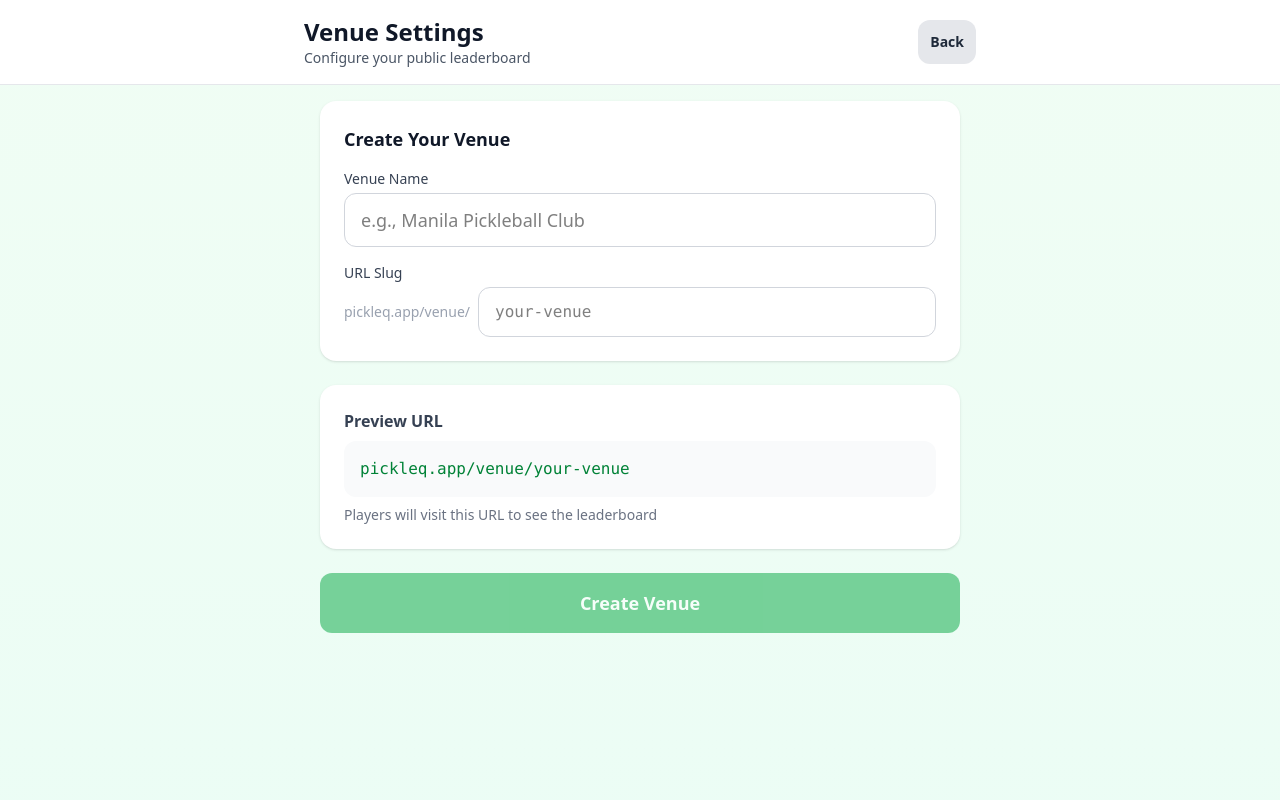
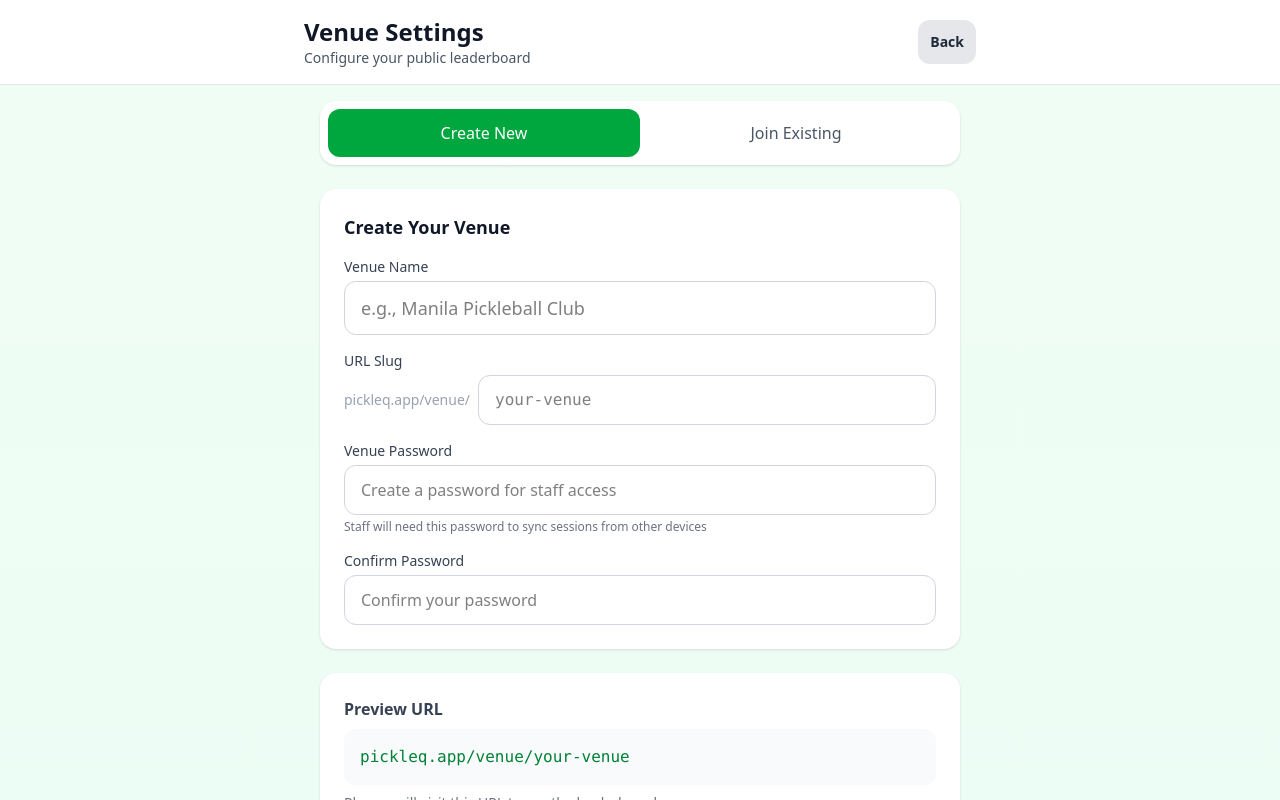
Before and after one commit to beatobongco/pickleq, a React (Vite) app: page / in a window 1280 px wide. Both pictures are taken after a click on the button "⚙️". Shown: the top 800 px of the page. Built offline with nearby package versions, Linux system fonts and the light colour scheme; no server answers.

Commit message:
Add password protection

```diff
--- a/src/screens/VenueSetupScreen.tsx
+++ b/src/screens/VenueSetupScreen.tsx
@@ -5,14 +5,20 @@ import {
   getLocalVenue,
   checkSlugAvailable,
   createVenue,
+  joinVenue,
   clearLocalVenue,
   isSupabaseConfigured,
 } from '../utils/supabase';
 
 export function VenueSetupScreen() {
   const { setScreen } = useSession();
+  const [mode, setMode] = useState<'create' | 'join'>('create');
   const [name, setName] = useState('');
   const [slug, setSlug] = useState('');
+  const [password, setPassword] = useState('');
+  const [confirmPassword, setConfirmPassword] = useState('');
+  const [joinSlug, setJoinSlug] = useState('');
+  const [joinPassword, setJoinPassword] = useState('');
   const [isChecking, setIsChecking] = useState(false);
   const [isAvailable, setIsAvailable] = useState<boolean | null>(null);
   const [isSaving, setIsSaving] = useState(false);
@@ -23,7 +29,7 @@ export function VenueSetupScreen() {
 
   // Auto-generate slug from name
   useEffect(() => {
-    if (!existingVenue) {
+    if (!existingVenue && mode === 'create') {
       const generated = name
         .toLowerCase()
         .replace(/[^a-z0-9\s-]/g, '')
@@ -33,11 +39,11 @@ export function VenueSetupScreen() {
       setSlug(generated);
       setIsAvailable(null);
     }
-  }, [name, existingVenue]);
+  }, [name, existingVenue, mode]);
 
   // Check slug availability with debounce
   useEffect(() => {
-    if (!slug || slug.length < 3 || existingVenue) {
+    if (!slug || slug.length < 3 || existingVenue || mode !== 'create') {
       setIsAvailable(null);
       return;
     }
@@ -50,9 +56,9 @@ export function VenueSetupScreen() {
     }, 500);
 
     return () => clearTimeout(timer);
-  }, [slug, existingVenue]);
+  }, [slug, existingVenue, mode]);
 
-  const handleSave = async () => {
+  const handleCreate = async () => {
     if (!name.trim() || !slug.trim()) {
       setError('Please enter a venue name');
       return;
@@ -68,10 +74,25 @@ export function VenueSetupScreen() {
       return;
     }
 
+    if (!password.trim()) {
+      setError('Please enter a password');
+      return;
+    }
+
+    if (password.length < 4) {
+      setError('Password must be at least 4 characters');
+      return;
+    }
+
+    if (password !== confirmPassword) {
+      setError('Passwords do not match');
+      return;
+    }
+
     setIsSaving(true);
     setError(null);
 
-    const venue = await createVenue(slug, name.trim());
+    const venue = await createVenue(slug, name.trim(), password);
 
     if (venue) {
       setScreen('setup');
@@ -82,11 +103,40 @@ export function VenueSetupScreen() {
     setIsSaving(false);
   };
 
+  const handleJoin = async () => {
+    if (!joinSlug.trim()) {
+      setError('Please enter the venue URL slug');
+      return;
+    }
+
+    if (!joinPassword.trim()) {
+      setError('Please enter the venue password');
+      return;
+    }
+
+    setIsSaving(true);
+    setError(null);
+
+    const result = await joinVenue(joinSlug.trim(), joinPassword);
+
+    if (result.success) {
+      setScreen('setup');
+    } else {
+      setError(result.error || 'Failed to join venue');
+    }
+
+    setIsSaving(false);
+  };
+
   const handleDisconnect = () => {
     if (confirm('Are you sure? This will disconnect this device from the venue.')) {
       clearLocalVenue();
       setName('');
       setSlug('');
+      setPassword('');
+      setConfirmPassword('');
+      setJoinSlug('');
+      setJoinPassword('');
       setIsAvailable(null);
     }
   };
@@ -169,8 +219,35 @@ export function VenueSetupScreen() {
             </Button>
           </div>
         ) : (
-          // Setup new venue
+          // Setup new venue or join existing
           <div className="space-y-6">
+            {/* Mode Toggle */}
+            <div className="bg-white rounded-2xl p-2 shadow-sm flex">
+              <button
+                onClick={() => { setMode('create'); setError(null); }}
+                className={`flex-1 py-3 rounded-xl font-medium transition-colors ${
+                  mode === 'create'
+                    ? 'bg-green-600 text-white'
+                    : 'text-gray-600 hover:bg-gray-100'
+                }`}
+              >
+                Create New
+              </button>
+              <button
+                onClick={() => { setMode('join'); setError(null); }}
+                className={`flex-1 py-3 rounded-xl font-medium transition-colors ${
+                  mode === 'join'
+                    ? 'bg-green-600 text-white'
+                    : 'text-gray-600 hover:bg-gray-100'
+                }`}
+              >
+                Join Existing
+              </button>
+            </div>
+
+            {mode === 'create' ? (
+              // Create new venue form
+              <>
                 <div className="bg-white rounded-2xl p-6 shadow-sm">
                   <h2 className="text-lg font-semibold text-gray-900 mb-4">
                     Create Your Venue
@@ -227,6 +304,35 @@ export function VenueSetupScreen() {
                         </p>
                       )}
                     </div>
+
+                    <div>
+                      <label className="block text-sm font-medium text-gray-700 mb-1">
+                        Venue Password
+                      </label>
+                      <input
+                        type="password"
+                        value={password}
+                        onChange={(e) => setPassword(e.target.value)}
+                        placeholder="Create a password for staff access"
+                        className="w-full px-4 py-3 border border-gray-300 rounded-xl focus:ring-2 focus:ring-green-500 focus:border-transparent"
+                      />
+                      <p className="text-xs text-gray-500 mt-1">
+                        Staff will need this password to sync sessions from other devices
+                      </p>
+                    </div>
+
+                    <div>
+                      <label className="block text-sm font-medium text-gray-700 mb-1">
+                        Confirm Password
+                      </label>
+                      <input
+                        type="password"
+                        value={confirmPassword}
+                        onChange={(e) => setConfirmPassword(e.target.value)}
+                        placeholder="Confirm your password"
+                        className="w-full px-4 py-3 border border-gray-300 rounded-xl focus:ring-2 focus:ring-green-500 focus:border-transparent"
+                      />
+                    </div>
                   </div>
                 </div>
 
@@ -249,12 +355,73 @@ export function VenueSetupScreen() {
                 <Button
                   variant="primary"
                   size="lg"
-              onClick={handleSave}
-              disabled={isSaving || !name.trim() || !slug.trim() || slug.length < 3}
+                  onClick={handleCreate}
+                  disabled={isSaving || !name.trim() || !slug.trim() || slug.length < 3 || !password.trim()}
                   className="w-full"
                 >
                   {isSaving ? 'Creating Venue...' : 'Create Venue'}
                 </Button>
+              </>
+            ) : (
+              // Join existing venue form
+              <>
+                <div className="bg-white rounded-2xl p-6 shadow-sm">
+                  <h2 className="text-lg font-semibold text-gray-900 mb-4">
+                    Join Existing Venue
+                  </h2>
+                  <p className="text-sm text-gray-600 mb-4">
+                    Connect this device to an existing venue. You'll need the venue URL slug and password from the venue admin.
+                  </p>
+
+                  <div className="space-y-4">
+                    <div>
+                      <label className="block text-sm font-medium text-gray-700 mb-1">
+                        Venue URL Slug
+                      </label>
+                      <div className="flex items-center gap-2">
+                        <span className="text-gray-400 text-sm">pickleq.app/venue/</span>
+                        <input
+                          type="text"
+                          value={joinSlug}
+                          onChange={(e) => setJoinSlug(e.target.value.toLowerCase().replace(/[^a-z0-9-]/g, ''))}
+                          placeholder="venue-slug"
+                          className="flex-1 px-4 py-3 border border-gray-300 rounded-xl focus:ring-2 focus:ring-green-500 focus:border-transparent font-mono"
+                        />
+                      </div>
+                    </div>
+
+                    <div>
+                      <label className="block text-sm font-medium text-gray-700 mb-1">
+                        Venue Password
+                      </label>
+                      <input
+                        type="password"
+                        value={joinPassword}
+                        onChange={(e) => setJoinPassword(e.target.value)}
+                        placeholder="Enter venue password"
+                        className="w-full px-4 py-3 border border-gray-300 rounded-xl focus:ring-2 focus:ring-green-500 focus:border-transparent"
+                      />
+                    </div>
+                  </div>
+                </div>
+
+                {error && (
+                  <div className="bg-red-50 border border-red-200 rounded-xl p-4">
+                    <p className="text-red-700">{error}</p>
+                  </div>
+                )}
+
+                <Button
+                  variant="primary"
+                  size="lg"
+                  onClick={handleJoin}
+                  disabled={isSaving || !joinSlug.trim() || !joinPassword.trim()}
+                  className="w-full"
+                >
+                  {isSaving ? 'Joining Venue...' : 'Join Venue'}
+                </Button>
+              </>
+            )}
           </div>
         )}
       </main>
--- a/src/types/index.ts
+++ b/src/types/index.ts
@@ -48,6 +48,7 @@ export interface Venue {
   slug: string;
   name: string;
   createdAt: string;
+  passwordHash?: string;
 }
 
 export interface VenuePlayer {
--- a/src/utils/supabase.ts
+++ b/src/utils/supabase.ts
@@ -12,6 +12,20 @@ export const supabase = supabaseUrl && supabaseKey
 // Local storage keys
 const VENUE_KEY = 'pickleq_venue';
 const SYNC_QUEUE_KEY = 'pickleq_sync_queue';
+
+// Simple password hashing using Web Crypto API
+export async function hashPassword(password: string): Promise<string> {
+  const encoder = new TextEncoder();
+  const data = encoder.encode(password);
+  const hashBuffer = await crypto.subtle.digest('SHA-256', data);
+  const hashArray = Array.from(new Uint8Array(hashBuffer));
+  return hashArray.map(b => b.toString(16).padStart(2, '0')).join('');
+}
+
+export async function verifyPassword(password: string, hash: string): Promise<boolean> {
+  const passwordHash = await hashPassword(password);
+  return passwordHash === hash;
+}
 
 // Venue management
 export function getLocalVenue(): Venue | null {
@@ -46,7 +60,9 @@ export async function checkSlugAvailable(slug: string): Promise<boolean> {
 }
 
 // Create or get venue
-export async function createVenue(slug: string, name: string): Promise<Venue | null> {
+export async function createVenue(slug: string, name: string, password: string): Promise<Venue | null> {
+  const passwordHash = await hashPassword(password);
+
   if (!supabase) {
     // Offline mode - create local-only venue
     const venue: Venue = {
@@ -54,6 +70,7 @@ export async function createVenue(slug: string, name: string): Promise<Venue | n
       slug,
       name,
       createdAt: new Date().toISOString(),
+      passwordHash,
     };
     setLocalVenue(venue);
     return venue;
@@ -61,7 +78,7 @@ export async function createVenue(slug: string, name: string): Promise<Venue | n
 
   const { data, error } = await supabase
     .from('venues')
-    .insert({ slug, name })
+    .insert({ slug, name, password_hash: passwordHash })
     .select()
     .single();
 
@@ -75,10 +92,46 @@ export async function createVenue(slug: string, name: string): Promise<Venue | n
     slug: data.slug,
     name: data.name,
     createdAt: data.created_at,
+    passwordHash,
   };
 
   setLocalVenue(venue);
   return venue;
+}
+
+// Join existing venue with password
+export async function joinVenue(slug: string, password: string): Promise<{ success: boolean; error?: string; venue?: Venue }> {
+  if (!supabase) {
+    return { success: false, error: 'Offline mode - cannot join existing venue' };
+  }
+
+  // Get venue by slug
+  const { data, error } = await supabase
+    .from('venues')
+    .select('*')
+    .eq('slug', slug)
+    .single();
+
+  if (error || !data) {
+    return { success: false, error: 'Venue not found' };
+  }
+
+  // Verify password
+  const passwordHash = await hashPassword(password);
+  if (data.password_hash !== passwordHash) {
+    return { success: false, error: 'Incorrect password' };
+  }
+
+  const venue: Venue = {
+    id: data.id,
+    slug: data.slug,
+    name: data.name,
+    createdAt: data.created_at,
+    passwordHash,
+  };
+
+  setLocalVenue(venue);
+  return { success: true, venue };
 }
 
 // Get venue by slug (for public leaderboard)
```
Lines whose indentation alone changed are shown as unchanged.
